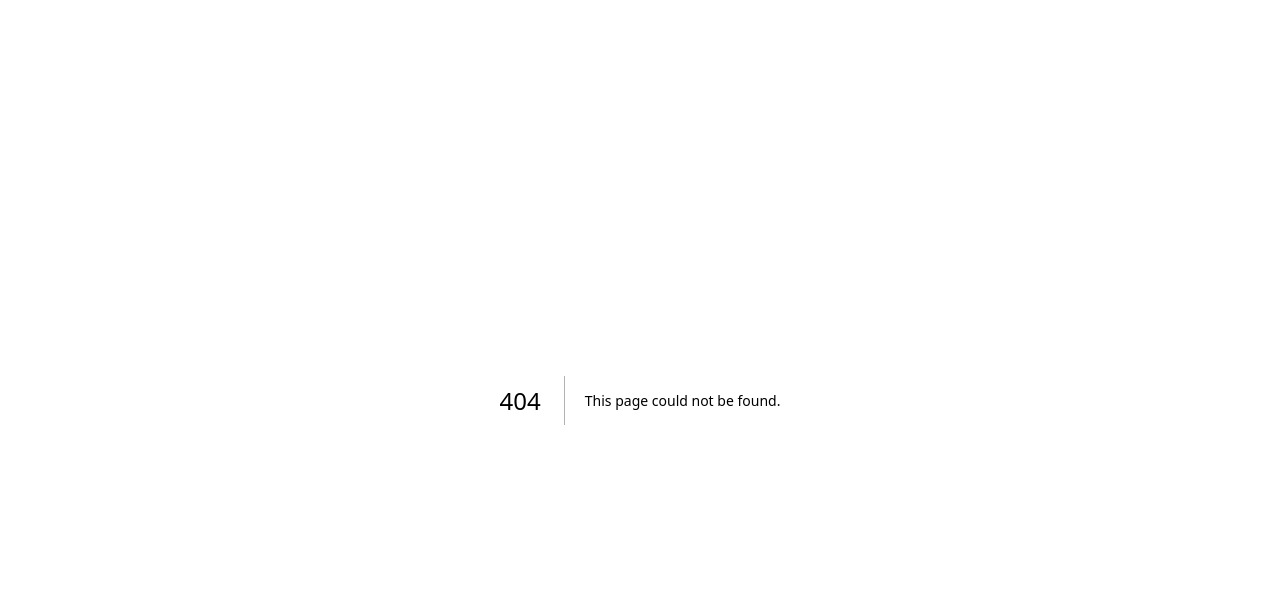
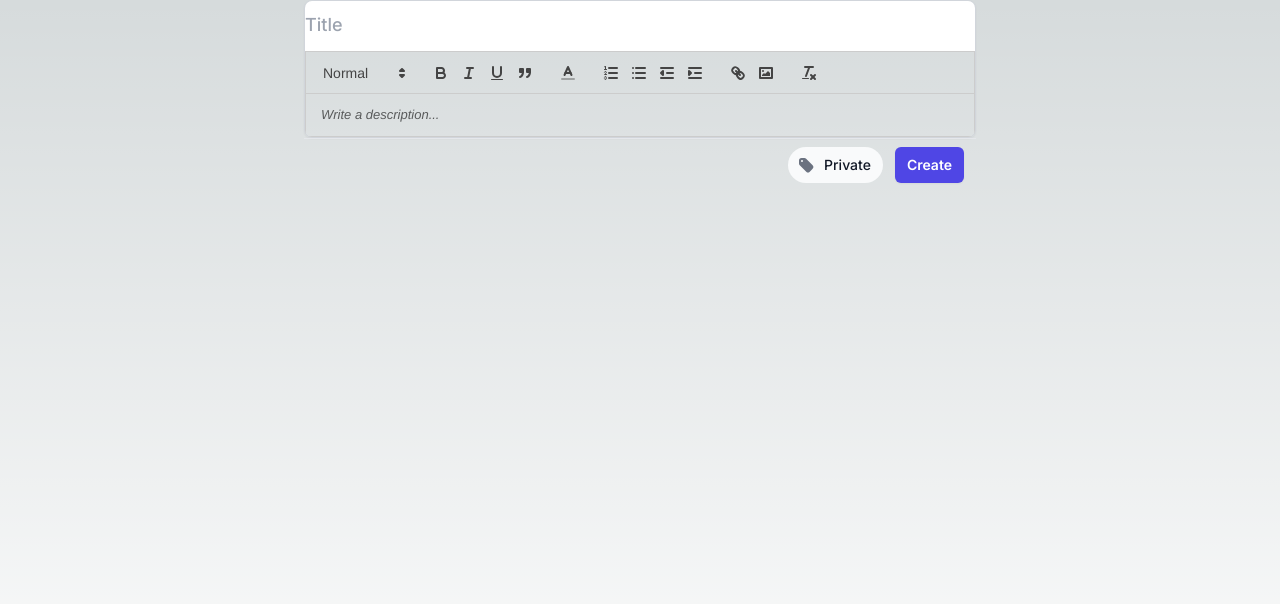
Before and after one commit to Lemon2ee/bluedit, a Next.js app: page /createPost in a window 1280 px wide. Before the commit this address had no page. Shown: the top 604 px of the page. Built offline with nearby package versions, Linux system fonts and the light colour scheme.

Commit message:
adding react quill to text input
Fucking Next JS Lazy Load

```diff
--- /dev/null
+++ b/app/createPost/page.tsx
@@ -0,0 +1,110 @@
+'use client'
+import React, {useMemo, useState} from "react";
+import {Fragment} from 'react'
+import {Listbox, Transition} from '@headlessui/react'
+import {CalendarIcon, PaperClipIcon, TagIcon, UserCircleIcon} from '@heroicons/react/20/solid'
+import dynamic from "next/dynamic";
+
+const state = [
+    {name: 'Private', value: false},
+    {name: 'Public', value: true},
+]
+
+function classNames(...classes) {
+    return classes.filter(Boolean).join(' ')
+}
+
+export default function CreatePost() {
+    const [isPublic, setisPublic] = useState(state[0])
+    const [content, setContent] = useState('');
+    const DynamicTextEditor = useMemo(() => {
+
+        return dynamic(() => import("@/app/createPost/textEditor"), {
+
+            loading: () => <p>loading...</p>,
+
+            ssr: false,
+
+        });
+    }, []);
+    const handleSubmit = (event) => {
+        event.preventDefault();
+        console.log(content); // Process the content here
+    };
+    return (
+        <div className="max-w-2xl mx-auto">
+            <form action="#" className="relative">
+                <DynamicTextEditor
+                content={content}
+                setContent={setContent}/>
+
+                <div className="flex items-center justify-end space-x-3 border-t border-gray-200 px-2 py-2 sm:px-3">
+                    <Listbox as="div" value={isPublic} onChange={setisPublic} className="flex-shrink-0">
+                        {({open}) => (
+                            <>
+                                <Listbox.Label className="sr-only">Add a label</Listbox.Label>
+                                <div className="relative">
+                                    <Listbox.Button
+                                        className="relative inline-flex items-center whitespace-nowrap rounded-full bg-gray-50 px-2 py-2 text-sm font-medium text-gray-500 hover:bg-gray-100 sm:px-3">
+                                        <TagIcon
+                                            className={classNames(
+                                                isPublic.value === null ? 'text-gray-300' : 'text-gray-500',
+                                                'h-5 w-5 flex-shrink-0 sm:-ml-1'
+                                            )}
+                                            aria-hidden="true"
+                                        />
+                                        <span
+                                            className={classNames(
+                                                isPublic.value === null ? '' : 'text-gray-900',
+                                                'hidden truncate sm:ml-2 sm:block'
+                                            )}
+                                        >
+                      {isPublic.value === null ? 'Label' : isPublic.name}
+                    </span>
+                                    </Listbox.Button>
+
+                                    <Transition
+                                        show={open}
+                                        as={Fragment}
+                                        leave="transition ease-in duration-100"
+                                        leaveFrom="opacity-100"
+                                        leaveTo="opacity-0"
+                                    >
+                                        <Listbox.Options
+                                            className="absolute right-0 z-10 mt-1 max-h-56 w-52 overflow-auto rounded-lg bg-white py-3 text-base shadow ring-1 ring-black ring-opacity-5 focus:outline-none sm:text-sm">
+                                            {state.map((val) => (
+                                                <Listbox.Option
+                                                    key={val.name}
+                                                    className={({active}) =>
+                                                        classNames(
+                                                            active ? 'bg-gray-100' : 'bg-white',
+                                                            'relative cursor-default select-none px-3 py-2'
+                                                        )
+                                                    }
+                                                    value={val}
+                                                >
+                                                    <div className="flex items-center">
+                                                        <span className="block truncate font-medium">{val.name}</span>
+                                                    </div>
+                                                </Listbox.Option>
+                                            ))}
+                                        </Listbox.Options>
+                                    </Transition>
+                                </div>
+                            </>
+                        )}
+                    </Listbox>
+
+                    <div className="flex-shrink-0">
+                        <button
+                            type="submit"
+                            className="inline-flex items-center rounded-md bg-indigo-600 px-3 py-2 text-sm font-semibold text-white shadow-sm hover:bg-indigo-500 focus-visible:outline focus-visible:outline-2 focus-visible:outline-offset-2 focus-visible:outline-indigo-600"
+                        >
+                            Create
+                        </button>
+                    </div>
+                </div>
+            </form>
+        </div>
+    )
+}
--- /dev/null
+++ b/app/createPost/textEditor.tsx
@@ -0,0 +1,111 @@
+import ReactQuill from 'react-quill';
+import 'react-quill/dist/quill.snow.css';
+
+import { useCallback, useMemo, useRef, useState } from "react";
+
+
+export default function TextEditor({content, setContent}){
+
+
+    // Editor ref
+    const quill = useRef();
+
+    const imageHandler = useCallback(() => {
+        // Create an input element of type 'file'
+        const input = document.createElement("input");
+        input.setAttribute("type", "file");
+        input.setAttribute("accept", "image/*");
+        input.click();
+
+        // When a file is selected
+        input.onchange = () => {
+            const file = input.files[0];
+            const reader = new FileReader();
+
+            // Read the selected file as a data URL
+            reader.onload = () => {
+                const imageUrl = reader.result;
+                const quillEditor = quill.current.getEditor();
+
+                // Get the current selection range and insert the image at that index
+                const range = quillEditor.getSelection(true);
+                quillEditor.insertEmbed(range.index, "image", imageUrl, "user");
+            };
+
+            reader.readAsDataURL(file);
+        };
+    }, []);
+
+    const modules = useMemo(
+        () => ({
+            toolbar: {
+                container: [
+                    [{ header: [2, 3, 4, false] }],
+                    ["bold", "italic", "underline", "blockquote"],
+                    [{ color: [] }],
+                    [
+                        { list: "ordered" },
+                        { list: "bullet" },
+                        { indent: "-1" },
+                        { indent: "+1" },
+                    ],
+                    ["link", "image"],
+                    ["clean"],
+                ],
+                handlers: {
+                    image: imageHandler,
+                },
+            },
+            clipboard: {
+                matchVisual: true,
+            },
+        }),
+        [imageHandler]
+    );
+
+    const formats = [
+        "header",
+        "bold",
+        "italic",
+        "underline",
+        "strike",
+        "blockquote",
+        "list",
+        "bullet",
+        "indent",
+        "link",
+        "image",
+        "color",
+        "clean",
+    ];
+
+
+    return (
+        <div className="overflow-hidden rounded-lg border border-gray-300 shadow-sm focus-within:border-indigo-500 focus-within:ring-1 focus-within:ring-indigo-500">
+            <label htmlFor="title" className="sr-only">
+                Title
+            </label>
+            <input
+                type="text"
+                name="title"
+                id="title"
+                className="block w-full border-0 pt-2.5 text-lg font-medium placeholder:text-gray-400 focus:ring-0 focus:outline-none py-3"
+                placeholder="Title"
+            />
+
+                <ReactQuill
+
+                    formats={formats}
+                    modules={modules}
+                    value={content}
+                    onChange={(c) => setContent(c)}
+                    placeholder="Write a description..."
+                    theme="snow"
+                    defaultValue={''}
+
+                />
+
+
+        </div>
+    );
+}
--- a/package.json
+++ b/package.json
@@ -25,8 +25,10 @@
     "mongodb": "^6.3.0",
     "next": "^14.0.3",
     "next-auth": "^4.24.5",
+    "quill": "^1.3.7",
     "react": "^18",
-    "react-dom": "^18"
+    "react-dom": "^18",
+    "react-quill": "^2.0.0"
   },
   "devDependencies": {
     "@headlessui/react": "^1.7.17",
@@ -44,6 +46,7 @@
     "jest-mock-extended": "^3.0.5",
     "postcss": "^8.4.31",
     "prisma": "^5.6.0",
+    "style-loader": "^3.3.3",
     "tailwindcss": "^3.3.5",
     "ts-jest": "^29.1.1",
     "typescript": "^5.3.2"
```
Also changed, not shown: 1 other file (tests, documents, lock files or other folders).
